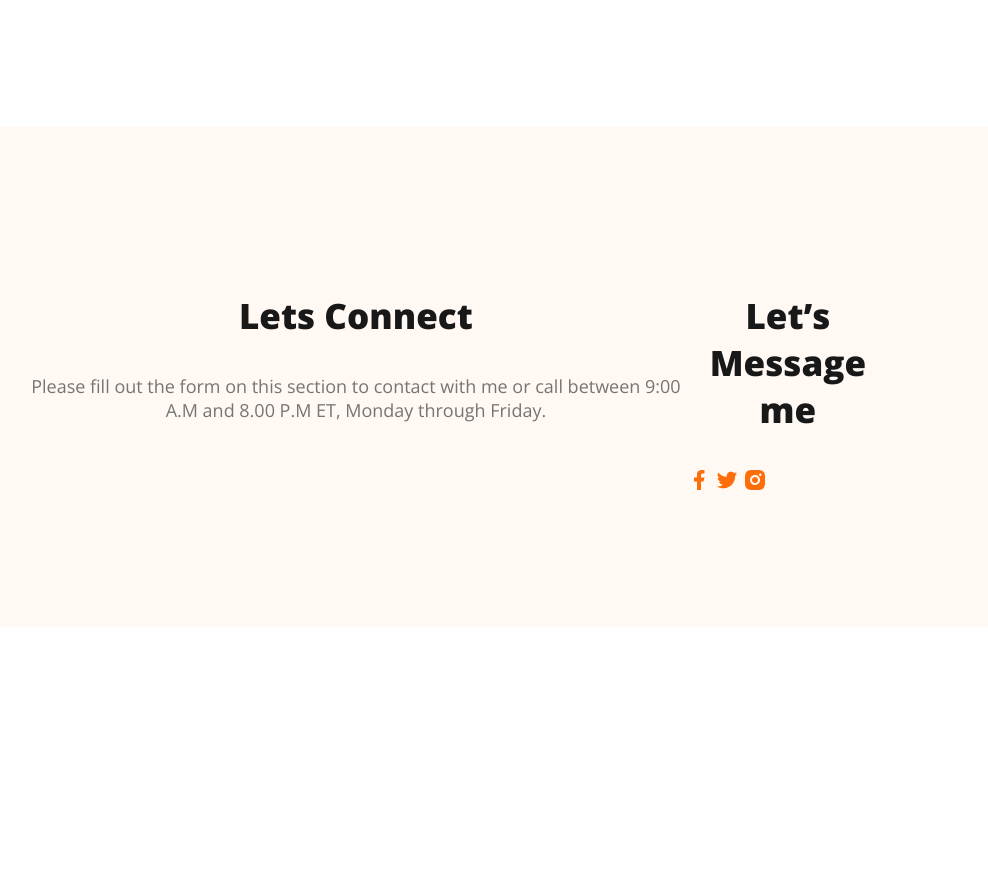
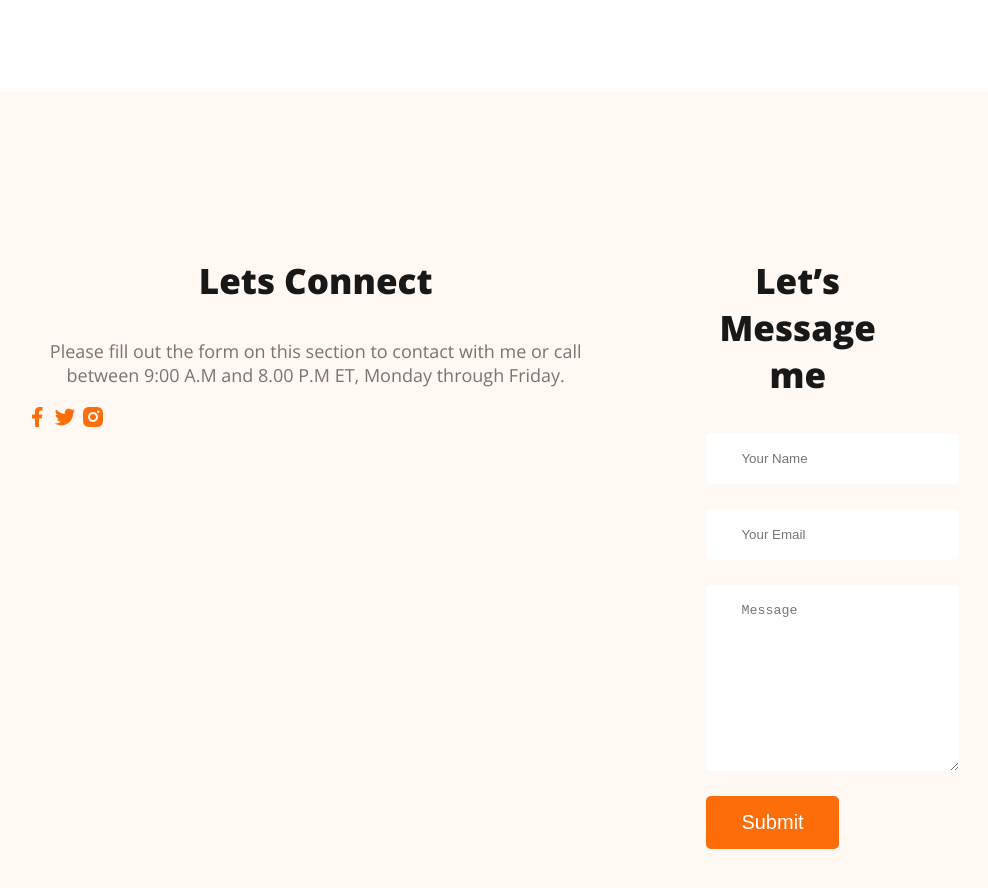
Before and after one commit to Emon122181/developer-portfolio, a plain HTML site: page index.htm in a window 1280 px wide. Shown: the part 3660-4548 px from the top of the page, without its empty margins (183-1171 px from the left). Before the commit the page ends 4295 px from the top, so only its background shows below. Drawn offline with nearby package versions, Linux system fonts and the light colour scheme.

```diff
--- a/index.htm
+++ b/index.htm
@@ -162,15 +162,23 @@
         <div class="footer-column">
             <h3 class="section-title">Lets Connect</h3>
             <p class="section-description">Please fill out the form on this section to contact with me or call between 9:00 A.M and 8.00 P.M ET, Monday through Friday.</p>
-        </div>
-        <div class="footer-column">
-            <h3 class="section-title">Let’s Message me</h3>
             <div class="social-links">
                 <a href=""><img src="images/icons/facebook.png" alt=""></a>
                 <a href=""><img src="images/icons/twitter.png" alt=""></a>
                 <a href=""><img src="images/icons/insta.png" alt=""></a>
             </div>
         </div>
+        <div class="footer-column">
+            <h3 class="section-title">Let’s Message me</h3>
+            <form class="contact" action="">
+                <input type="text" placeholder="Your Name">
+                <input type="text" placeholder="Your Email">
+                <textarea name="" placeholder="Message"   id="" cols="30" rows="10"></textarea>
+                <input class="btn-primary" type="submit" value="Submit">
+            </form>
+
+        </div>
+
 
     </footer>
 </body>
--- a/styless/portfolio.css
+++ b/styless/portfolio.css
@@ -156,22 +156,27 @@
     font-weight: 400;
     display: flex;
 }
-.resume-colum{
+
+.resume-colum {
     grid-area: auto;
 }
-.resume-container{
-    display: flex;
+
+.resume-container {
+    display: block;
 }
+
 .resume-item-title {
-    color:  #474747;
+    color: #474747;
     font-size: 25px;
     font-weight: 700;
     margin-bottom: 10px;
 }
+
 .resume-item-institute {
     margin-bottom: 20px;
     margin-top: 0px;
 }
+
 .resume-container hr {
     margin: 30px;
 }
@@ -185,10 +190,31 @@
     margin-top: 50px;
     text-align: center;
 }
+
 /* footer styles */
 footer {
     display: flex;
     background-color: #FFF8F3;
+    gap: 100px;
     margin-top: 100px;
     padding: 130px 200px;
 }
+
+.footer-colum {
+    width: 50%;
+}
+.social-links{
+    margin-right: 25px;
+}
+
+.contact input[type="text"], .contact input[type="Emaill"],
+textarea {
+    display: block;
+    margin-bottom: 25px;
+    padding: 18px 35px;
+    color: #757575;
+    border-radius: 5px;
+    background: #FFF;
+    border: 0;
+    width: 100%;
+}
```
